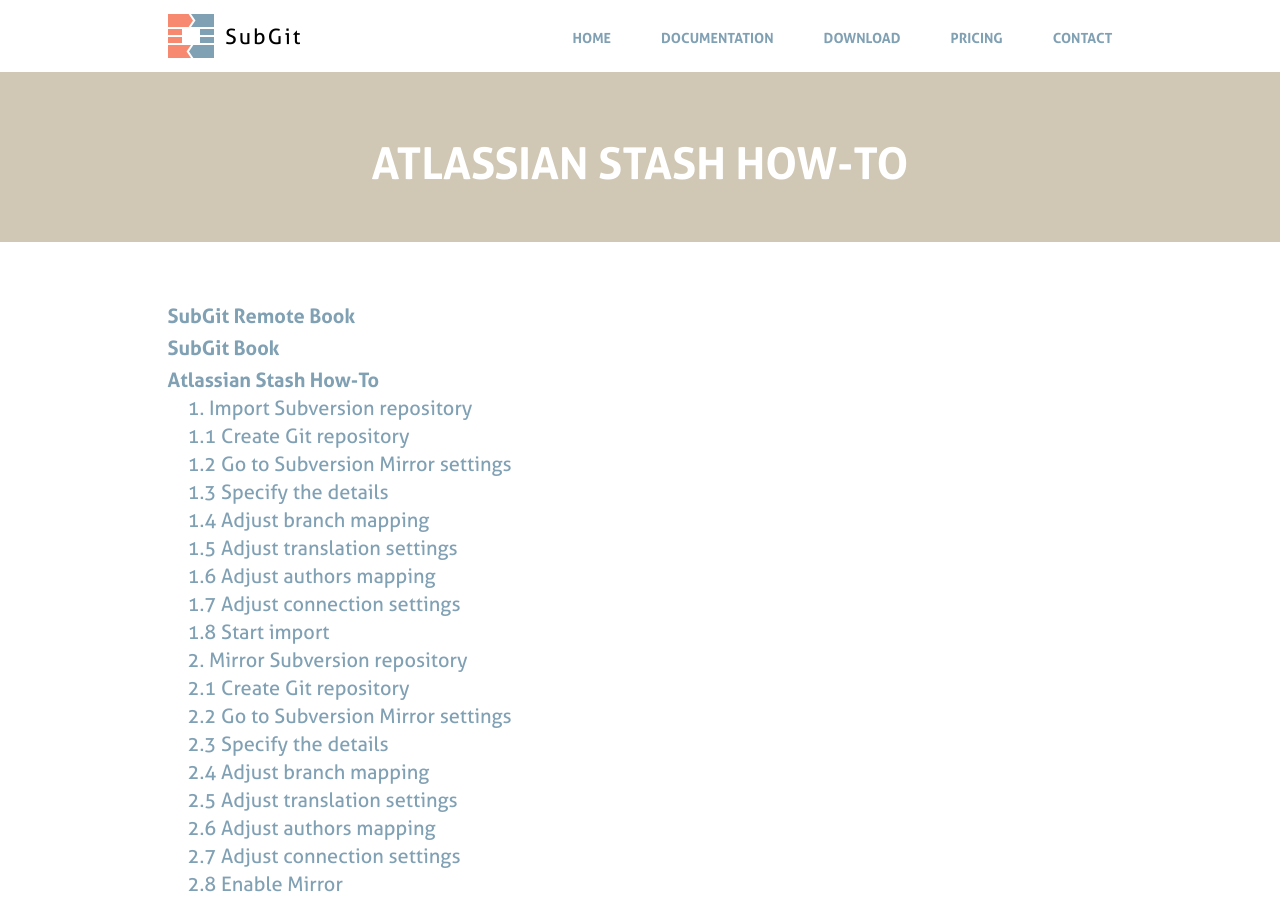
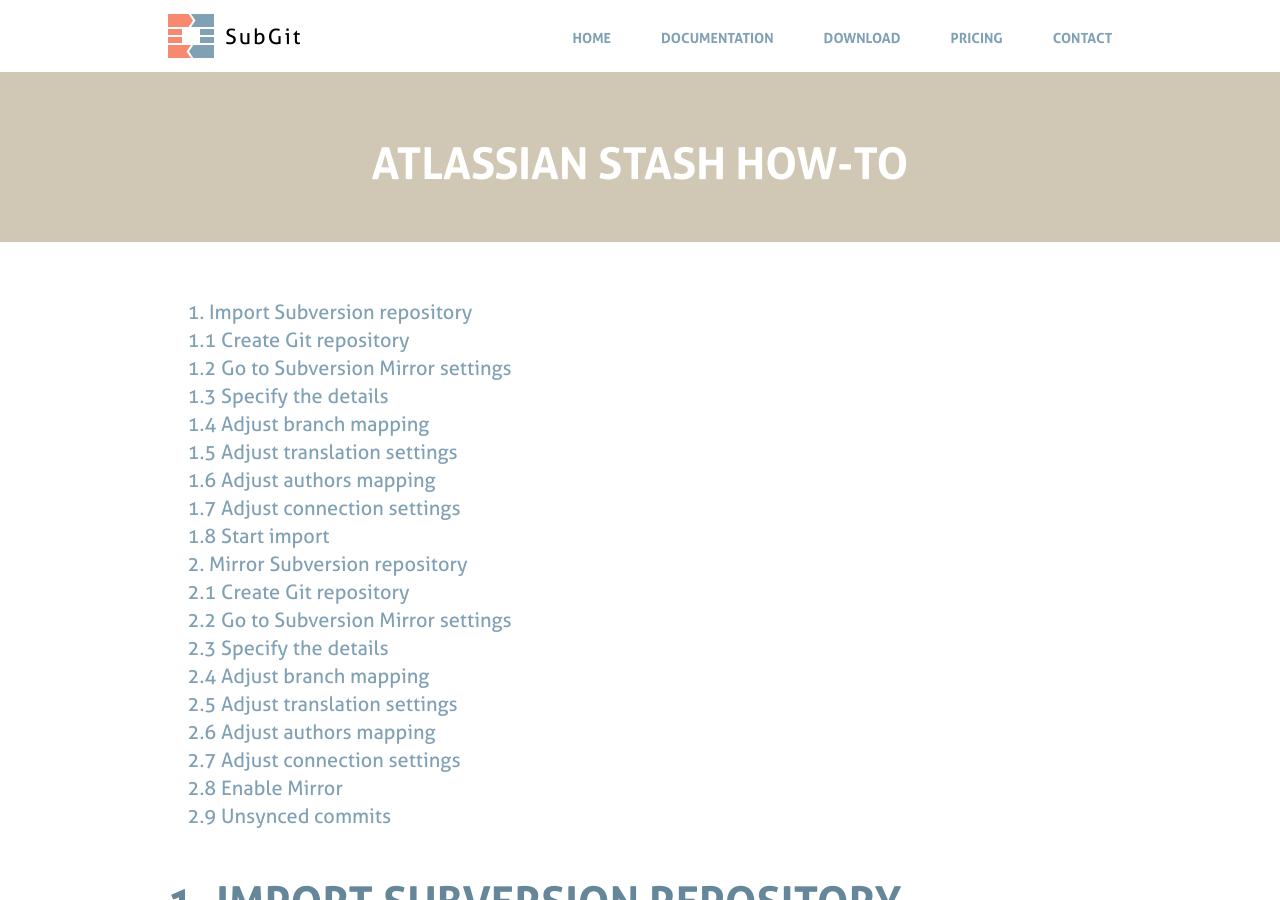
Before and after one commit to waaa/tmate.github.io, a Jekyll site: the page built from stash.html, in a window 1280 px wide and 900 px high. Built offline with Jekyll 4.4.1, drawn with Linux system fonts in a browser that asks for light colours; Markdown is read by kramdown in place of the engine named in the settings; comment, search, counter and statistics services are not loaded.

Commit message:
changing layout

```diff
--- a/_includes/nav-stash.html
+++ b/_includes/nav-stash.html
@@ -1,10 +1,6 @@
 <div id="booknav">
 	<ul>
-		<li><a href="{{ site.baseurl }}/remote-book.html"><strong>SubGit Remote Book</strong></a>
-		</li>
-		<li><a href="{{ site.baseurl }}/book.html"><strong>SubGit Book</strong></a>
-		</li>
-		<li><a href="{{ site.baseurl }}/stash.html"><strong>Atlassian Stash How-To</strong></a>
+		<li>
 			<ul style="margin-left: 20px; !important">{% for weight in (1..site.pages.size) %}{% for chapt in site.pages %}{% if chapt.weight == weight and chapt.booktype == "stash" %}
 				<li class="{{ chapt.category }}">
 					<a href="#{{ chapt.weight }}">{{chapt.title}}</a>
```
